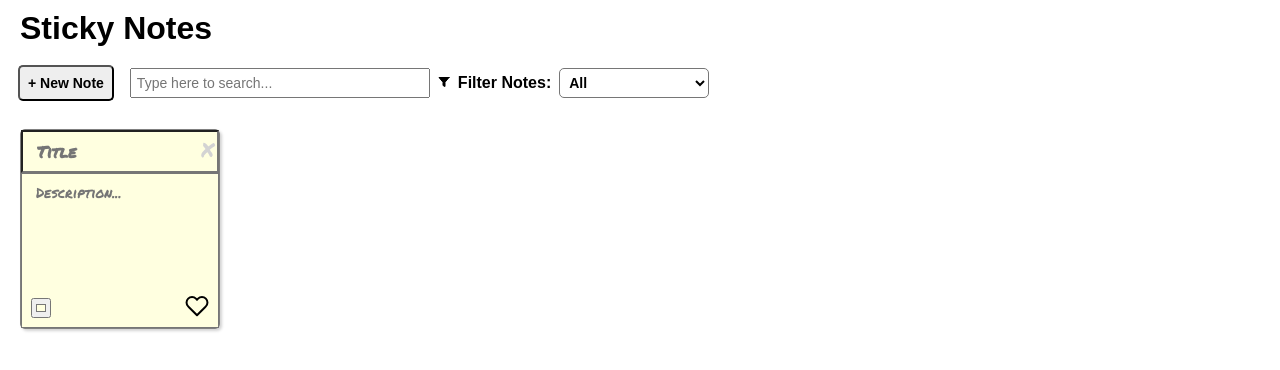
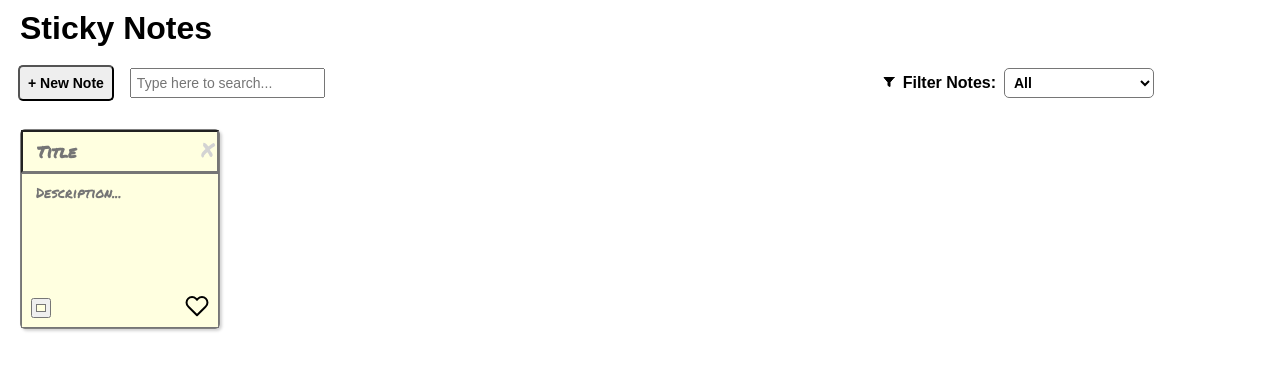
Before and after one commit to DeniseLewis1/sticky-notes, a React (Create React App) app: page / in a window 1280 px wide. Shown: the top 370 px of the page. Built offline with nearby package versions, Linux system fonts and the light colour scheme.

Commit message:
Minor layout change

```diff
--- a/src/components/Header.js
+++ b/src/components/Header.js
@@ -8,6 +8,7 @@ const Header = ({ addNote, searchText, searchNote, categories, category, handleC
     <header>
       <h1 className="app-header__title">Sticky Notes</h1>
       <aside className="app-header__controls">
+        <div className="app-header__left">
           <button onClick={addNote} className="add-new">
             + New Note
           </button>
@@ -18,6 +19,8 @@ const Header = ({ addNote, searchText, searchNote, categories, category, handleC
             value={searchText}
             onChange={searchInput}
           />
+        </div>
+        <div className="app-header__right">
         <form className="category-filter">
             <Filter />
             <label for="category">Filter Notes:</label>
@@ -30,6 +33,7 @@ const Header = ({ addNote, searchText, searchNote, categories, category, handleC
               {categories.map(category => <option value={category} key={category}>{category}</option>)}
             </select>
             </form>
+          </div>
       </aside>
     </header>
   );
--- a/src/index.css
+++ b/src/index.css
@@ -30,6 +30,8 @@ textarea {
 .app-header__controls {
   display: flex;
   align-items: center;
+  justify-content: space-between;
+  width: 90%;
   margin: 10px 0 0 10px;
 }
 
```
Lines whose indentation alone changed are shown as unchanged.
